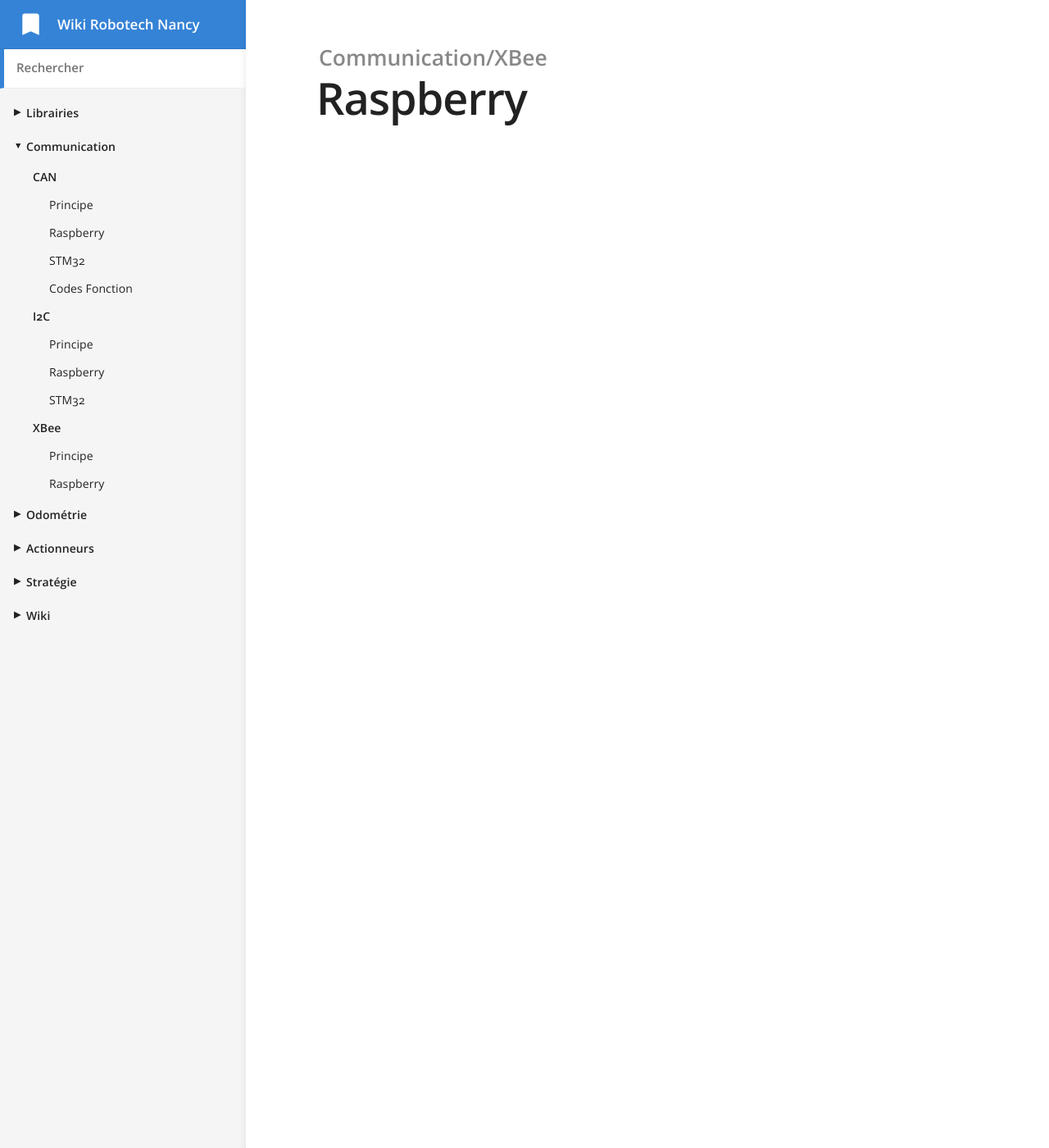
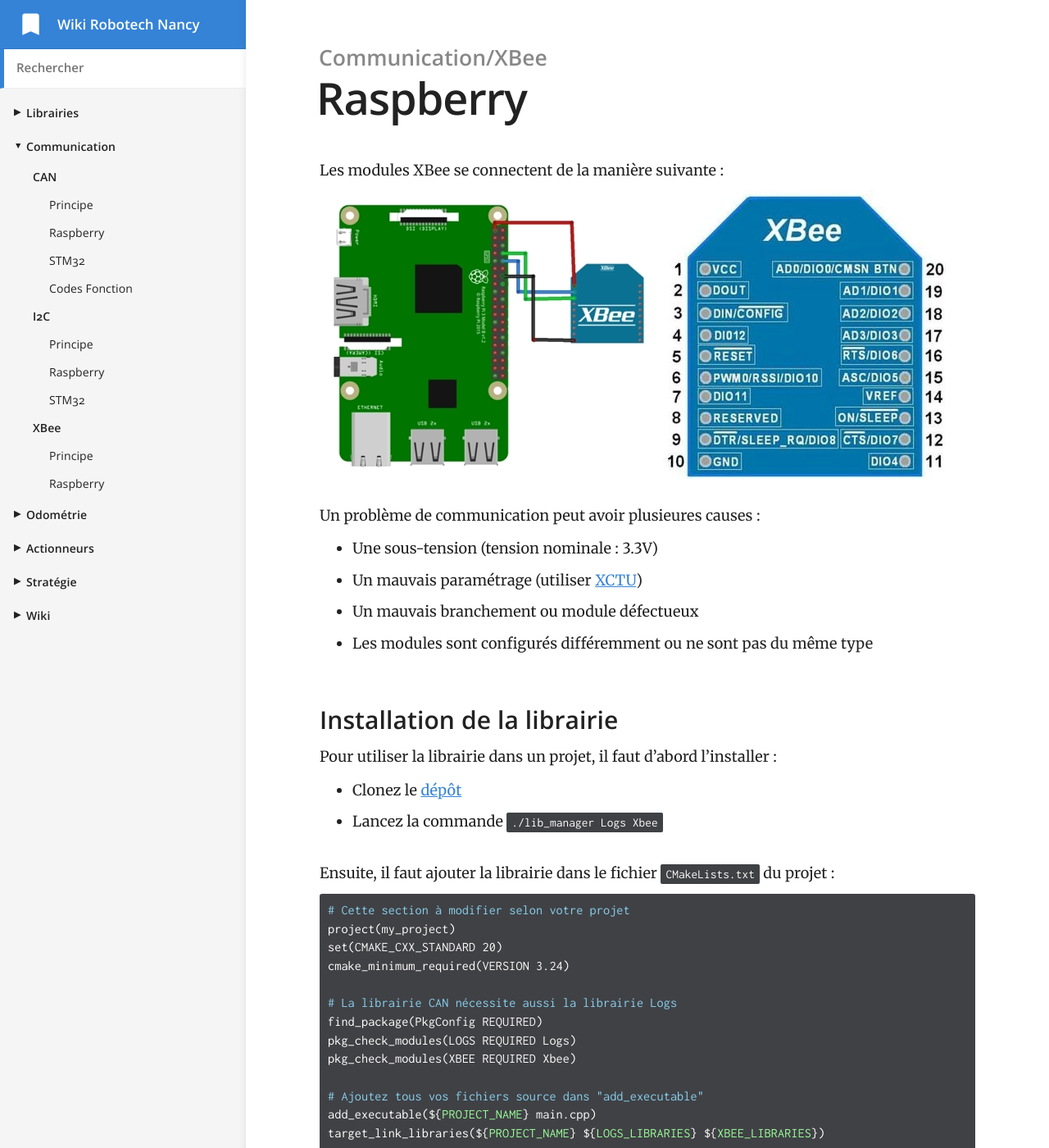
Before and after one commit to RobotechNancy/robotechnancy.github.io, a Jekyll site: the page built from _docs/communication/XBee/raspberry.md, in a window 1280 px wide and 1400 px high. Shown: the whole window at 82% size. Built offline with Jekyll 4.4.1, drawn with Linux system fonts in a browser that asks for light colours; some of the changed text lies outside the part shown.

Commit message:
Ajout section XBee Raspberry

````diff
--- a/_docs/communication/XBee/raspberry.md
+++ b/_docs/communication/XBee/raspberry.md
@@ -6,3 +6,101 @@
 subcategory: XBee
 subcategory_order: 3
 ---
+
+Les modules XBee se connectent de la manière suivante :
+
+![Connexion XBee](/images/diagrams/XBee.webp){:.inline-img}
+![Pins XBee](/images/diagrams/XBee%20Pins.webp){:.inline-img}
+
+Un problème de communication peut avoir plusieures causes :
+- Une sous-tension (tension nominale : 3.3V)
+- Un mauvais paramétrage (utiliser [XCTU](https://www.digi.com/products/embedded-systems/digi-xbee/digi-xbee-tools/xctu))
+- Un mauvais branchement ou module défectueux
+- Les modules sont configurés différemment ou ne sont pas du même type
+
+### Installation de la librairie
+
+Pour utiliser la librairie dans un projet, il faut d’abord l’installer :
+- Clonez le [dépôt](https://github.com/RobotechNancy/Communication)
+- Lancez la commande `./lib_manager Logs Xbee`
+
+Ensuite, il faut ajouter la librairie dans le fichier `CMakeLists.txt` du projet :
+```cmake
+# Cette section à modifier selon votre projet
+project(my_project)
+set(CMAKE_CXX_STANDARD 20)
+cmake_minimum_required(VERSION 3.24)
+
+# La librairie CAN nécessite aussi la librairie Logs
+find_package(PkgConfig REQUIRED)
+pkg_check_modules(LOGS REQUIRED Logs)
+pkg_check_modules(XBEE REQUIRED Xbee)
+
+# Ajoutez tous vos fichiers source dans "add_executable"
+add_executable(${PROJECT_NAME} main.cpp)
+target_link_libraries(${PROJECT_NAME} ${LOGS_LIBRARIES} ${XBEE_LIBRARIES})
+```
+
+### Initialisation
+
+Le module XBee s'initialise de la manière suivante :
+```cpp
+#include "include/xbee.h"
+
+int main() {
+    XBee xbee;
+    int status = xbee.openSerialConnection();
+
+    if (status != XB_SER_E_SUCCESS) {
+        std::cout << "Error while opening serial connection : " << status << std::endl;
+        return status;
+    }
+
+    thread listenThread(&XBee::waitForATrame, &xbee);
+}
+```
+
+Le module est configuré de la manière suivante :
+
+|     Paramètre       | Symbole |  Description  | Valeur AT  |
+|---------------------|---------|---------------|------------|
+| Baud rate           | ATBD    | 9600          | 3          |
+| Parité              | ATNB    | Aucune        | 0          |
+| Chiffrement         | ATEE    | Activé        | 1          |
+| Clé AES             | ATKY    | Commun à tous | (cf. repo) |
+| Channel             | ATCH    | Commun à tous | (cf. repo) |
+| PAN ID              | ATID    | Commun à tous | (cf. repo) |
+| Coordinateur        | ATCE    | Oui/Non       | 1/0        |
+| Destinataire (LOW)  | ATDL    | Broadcast     | FFFF       |
+| Destinataire (HIGH) | ATDH    | Broadcast     | 0          |
+| Envoyeur            | ATMY    | Unique        | (cf. repo) |
+| Mode API            | ATAP    | Désactivé     | 0          |
+
+### Utilisation
+
+Les codes fonctions se trouvent dans le fichier [`include/xbee_vars.h`](https://github.com/RobotechNancy/Communication/blob/master/Xbee/include/xbee_vars.h#L33) et se gèrent dans la fonction [`XBee::processFctCode`](https://github.com/RobotechNancy/Communication/blob/master/Xbee/src/xbee.cpp#L448) :
+```cpp
+switch (fct_code) {
+    case XB_FCT_X:
+        // ...
+    break;
+    case XB_FCT_Y:
+        // ...
+    break;
+    default :
+        // Code inconnu
+}
+```
+
+Pour envoyer un message, il faut utiliser la fonction [`XBee::sendFrame`](https://github.com/RobotechNancy/Communication/blob/master/Xbee/src/xbee.cpp#L494) :
+```cpp
+/*!
+ *  @brief  Envoyer une trame structurée via UART au XBee
+ *  @param  dest L'adresse du destinataire du message
+ *  @param  fct_code Le code de la fonction concernée par le message
+ *  @param  data Les valeurs des paramètres demandées par le code fonction
+ *  @return 200 Succès
+ *  @return -205 La taille des données est trop grande
+ */
+int XBee::sendFrame(uint8_t dest, uint8_t fct_code, const char *data, int data_len)
+```
--- a/_sass/_layout.scss
+++ b/_sass/_layout.scss
@@ -469,6 +469,11 @@
 	max-width: 100%;
 	height: auto;
 	border-radius: 3px;
+
+	&.inline-img {
+		display: inline-block;
+		margin: 0 0.5em 0.5em 0;
+	}
 }
 
 .editor-link {
````
Also changed, not shown: images/diagrams/XBee Pins.webp (added), images/diagrams/XBee.webp (added).
